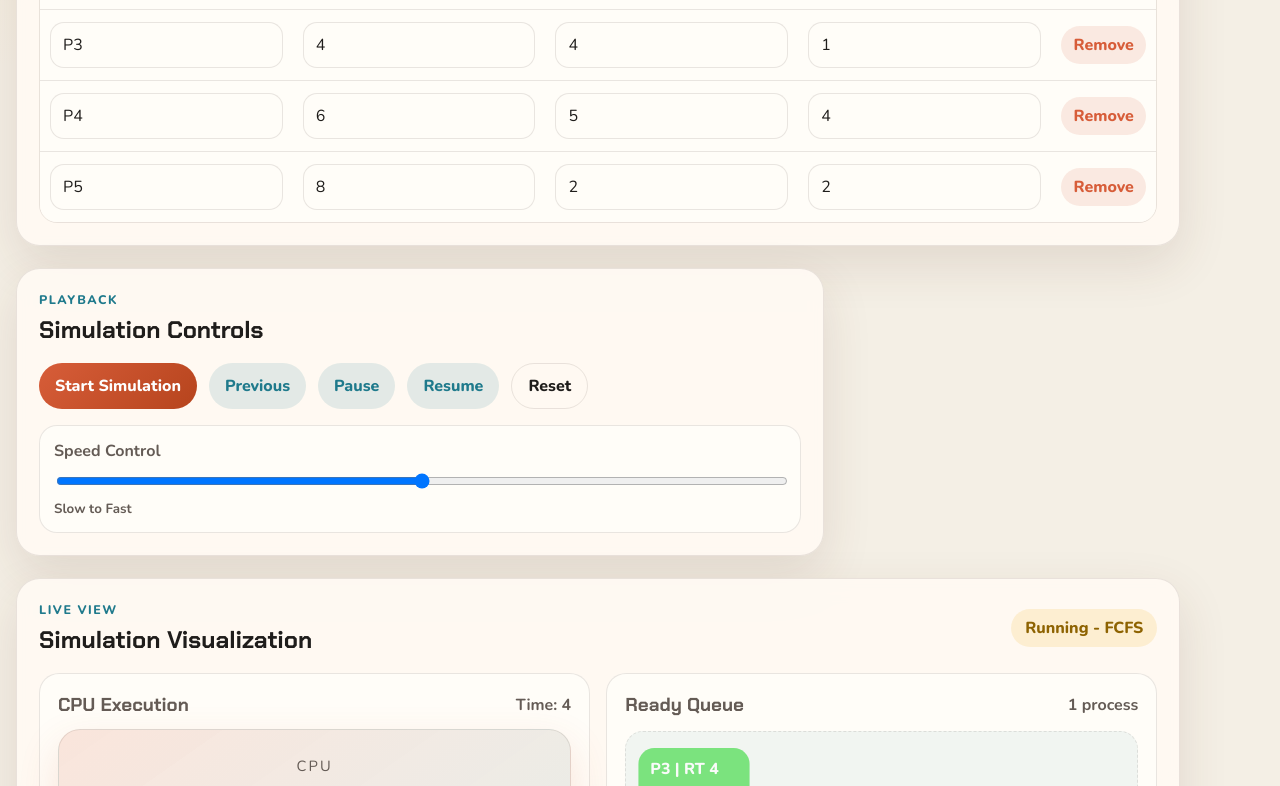
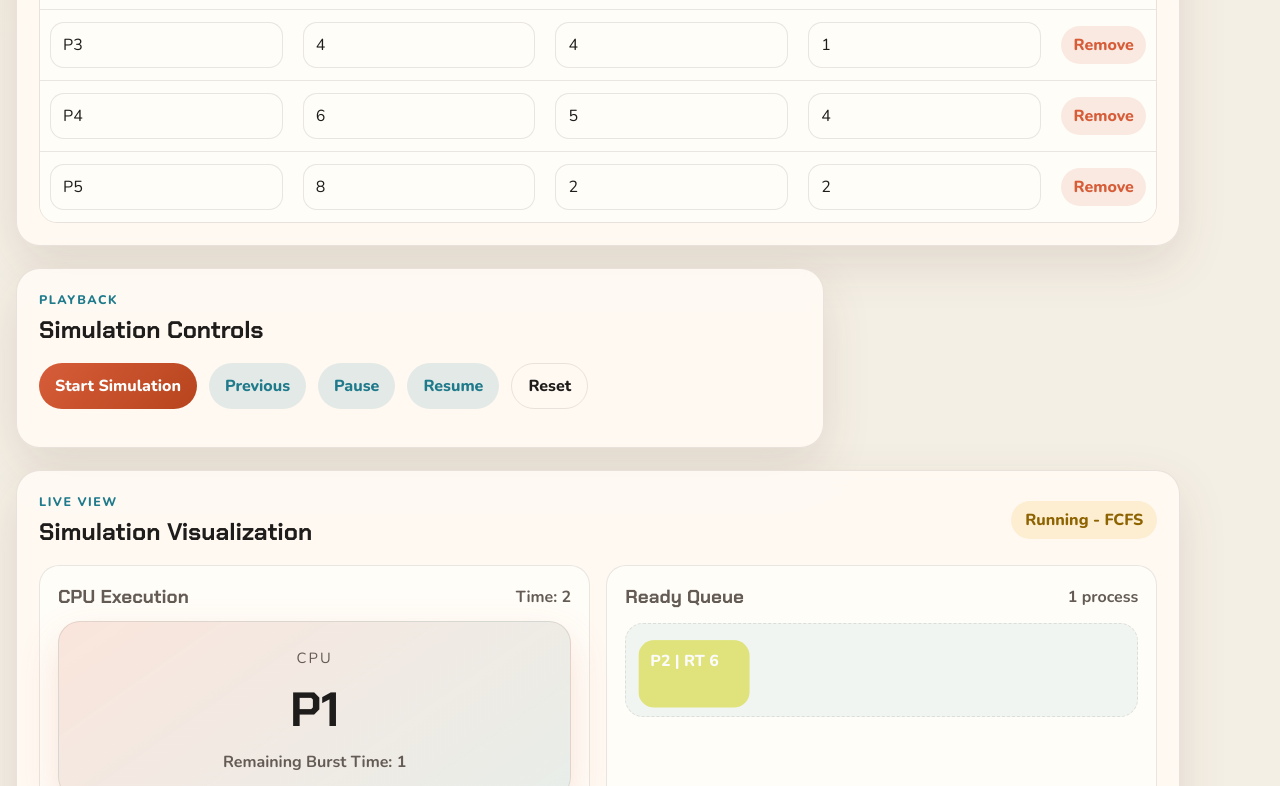
Before and after one commit to Divya-tech06/Scheduling-algorithms, a plain HTML site: page index.html in a window 1280 px wide. Both pictures are taken after a click on the button "Start Simulation". Shown: the part 696-1482 px from the top of the page. Drawn offline with nearby package versions, Linux system fonts and the light colour scheme.

Commit message:
solved errors

```diff
--- a/app.js
+++ b/app.js
@@ -30,7 +30,6 @@ const el = {
   applyCountBtn: $("applyCountBtn"),
   addRowBtn: $("addRowBtn"),
   randomBtn: $("randomBtn"),
-  speedControl: $("speedControl"),
   ganttChart: $("ganttChart"),
   readyQueue: $("readyQueue"),
   queueCountLabel: $("queueCountLabel"),
@@ -288,7 +287,7 @@ function renderMetrics(result) {
 }
 
 function delay() {
-  return ({ 1: 1400, 2: 1000, 3: 700, 4: 400, 5: 180 })[Number(el.speedControl.value)] || 700;
+  return 1400;
 }
 
 function stop() {
@@ -387,9 +386,3 @@ el.algorithmSelect.onchange = () => {
   el.algorithmBadge.textContent = `Algorithm: ${names[el.algorithmSelect.value]}`;
   resetView();
 };
-el.speedControl.oninput = () => {
-  if (state.running && !state.paused) {
-    stop();
-    tick();
-  }
-};
--- a/index.html
+++ b/index.html
@@ -96,13 +96,6 @@
           <button id="resetBtn" class="ghost-button" type="button">Reset</button>
         </div>
 
-        <div class="control-grid">
-          <label class="speed-card">
-            <span>Speed Control</span>
-            <input id="speedControl" type="range" min="1" max="5" step="1" value="3">
-            <small>Slow to Fast</small>
-          </label>
-        </div>
       </section>
 
       <section class="panel live-panel">
--- a/styles.css
+++ b/styles.css
@@ -470,8 +470,7 @@ tbody tr:last-child td {
   text-align: center;
 }
 
-.toggle-card,
-.speed-card {
+.toggle-card {
   background: var(--panel-strong);
   border: 1px solid var(--line);
   border-radius: 18px;
@@ -482,10 +481,6 @@ tbody tr:last-child td {
   flex-direction: row;
   justify-content: space-between;
   align-items: center;
-}
-
-.speed-card small {
-  color: var(--muted);
 }
 
 @keyframes floatIn {
```
